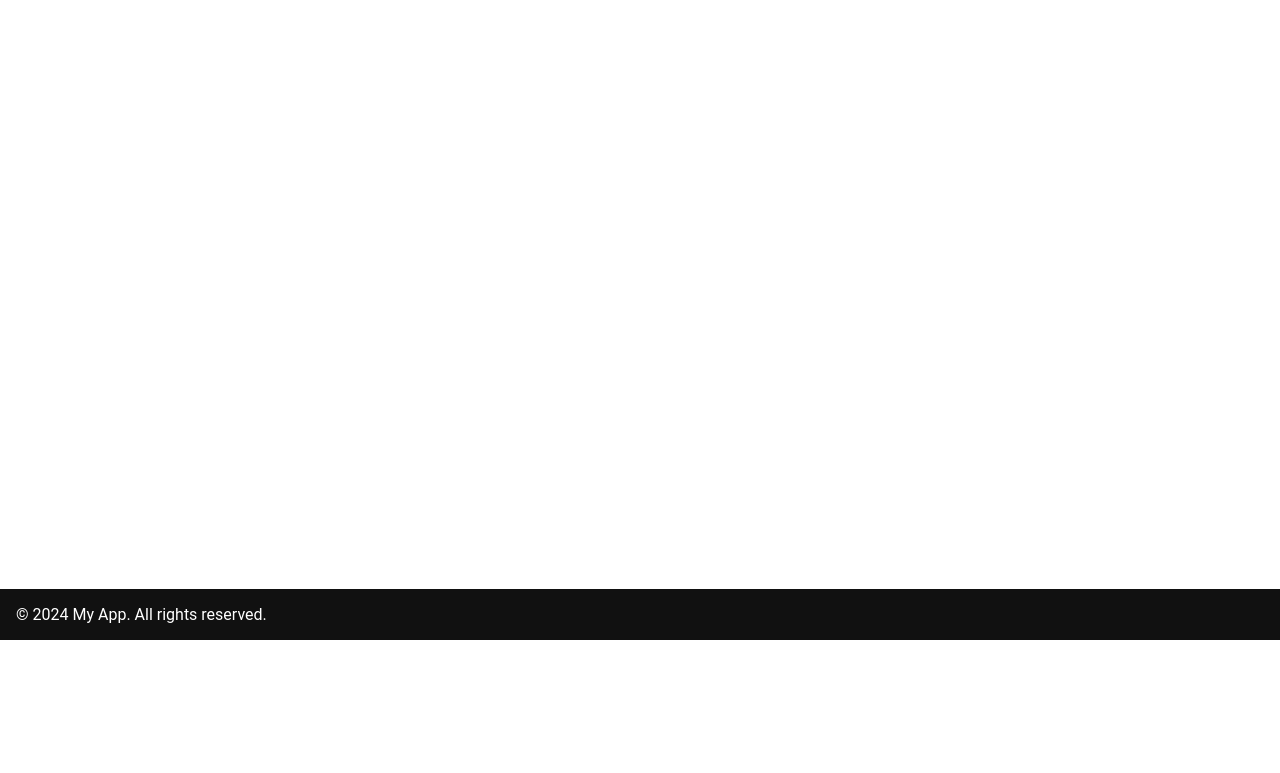
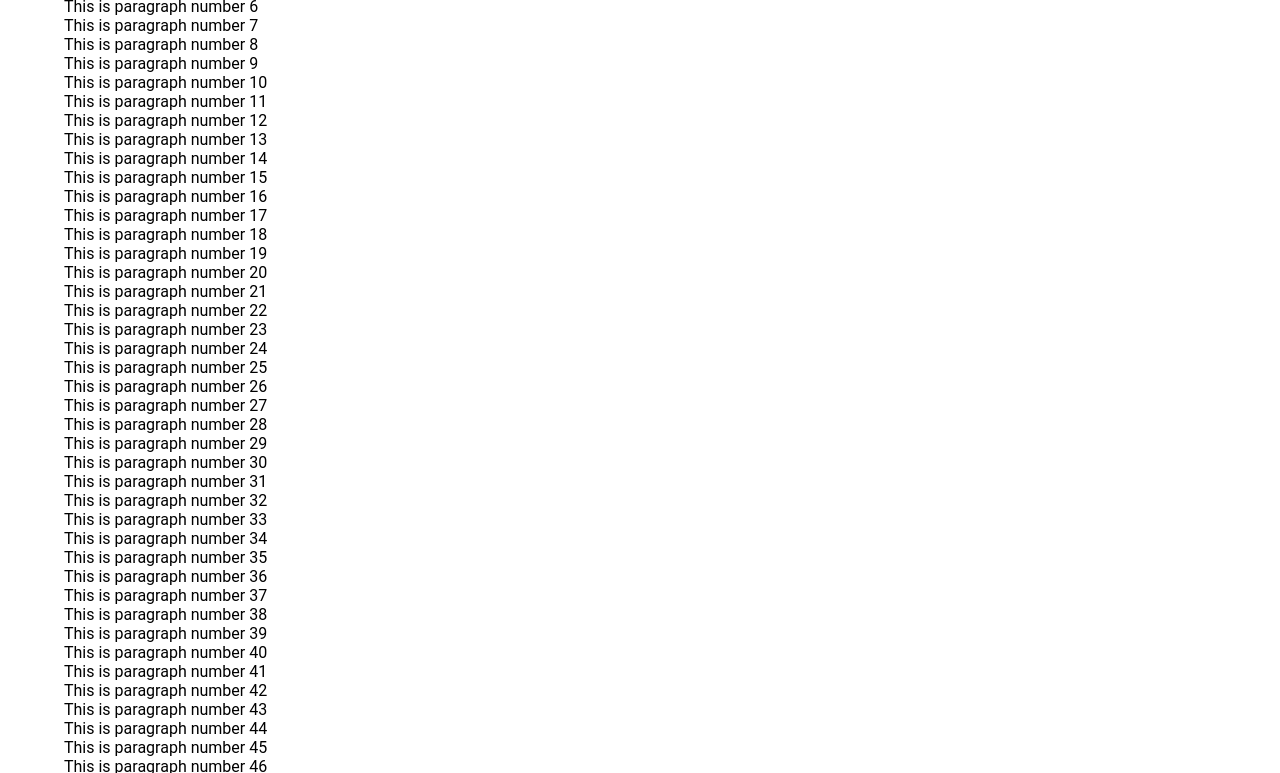
Before and after one commit to RaphaDevsearch/templet_portfolio, a plain HTML site: page index.html in a window 1280 px wide. Shown: the part 160-933 px from the top of the page. Before the commit the page ends 800 px from the top, so only its background shows below. Drawn offline with Linux system fonts and the light colour scheme.

Commit message:
refactor Main component to generate paragraphs dynamically and update header/footer padding

```diff
--- a/components/Main.js
+++ b/components/Main.js
@@ -3,16 +3,14 @@ import {
 } from './Utils/CreateElement.js';
 
 export const Main = () => {
+  let nums = [];
+  for(let i = 1; i <= 100; i++){
+    nums.push(i);
+  }
   return CreateElement('main', {
     className: 'main',
-    children: [
-      CreateElement('h1', {
-        textContent: 'Welcome to My App'
-      }),
-
-      CreateElement('p', {
-        textContent: 'This is the main content area.'
-      })
-    ]
+    children: nums.map(num => CreateElement('p', {
+        textContent: `This is paragraph number ${num}`
+      }))
   });
 };
--- a/style.css
+++ b/style.css
@@ -44,7 +44,10 @@ body{
 .header {
   background-color: var(--dark);
   color: #fff;
-  padding: 0.5rem 4rem ;
+  padding: 0.5rem 4rem;
+
+  position: sticky;
+  top: 0;
 }
 
 .header .header-content {
@@ -67,11 +70,11 @@ body{
 
 .main {
   flex: 1;
-  padding: 2rem;
+  padding: 0.5rem 4rem ;
 }
 
 .footer {
   background-color: var(--dark);
   color: #fff;
-  padding: 1rem;
+  padding: 0.5rem 4rem ;
 }
```
